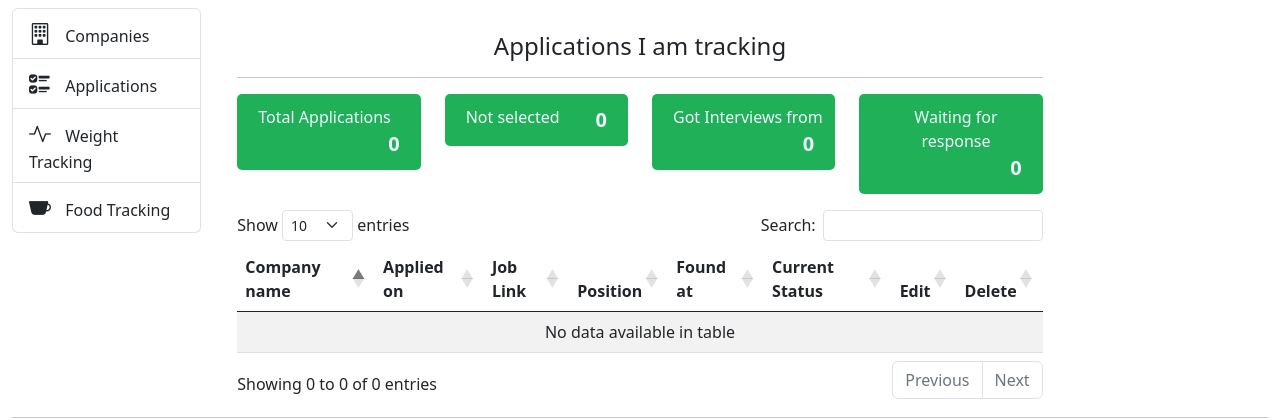
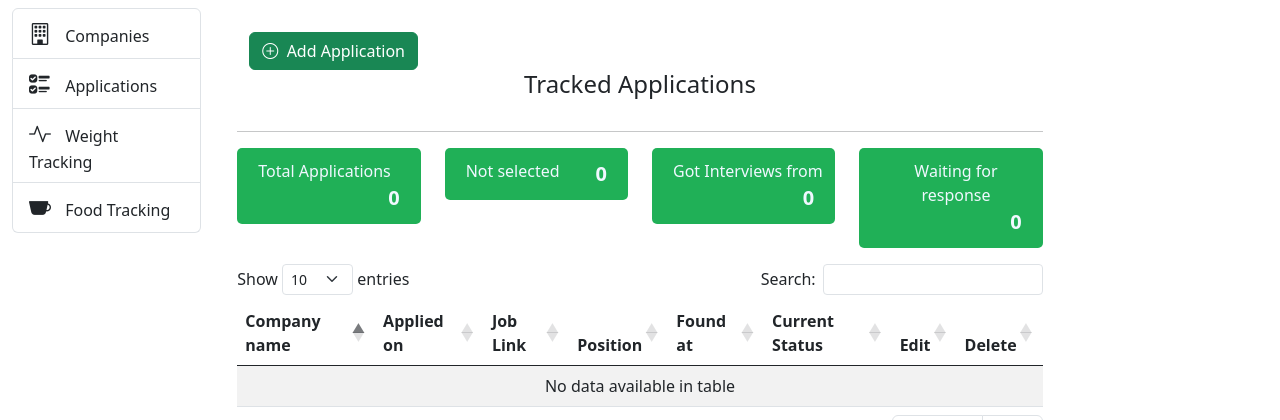
Before and after one commit to vibhavnirmal/personalweb, a Flask app: page /applications/view_applications in a window 1280 px wide. Shown: the part 65-485 px from the top of the page. Run offline with Flask 3, Linux system fonts and the light colour scheme; parts of the project's set-up code (start-up, migrations or seed data) failed here and were passed over; some libraries are stand-ins or nearby versions.

Commit message:
updated layout to view/add applications

```diff
--- a/application/templates/view_applications.html
+++ b/application/templates/view_applications.html
@@ -5,9 +5,22 @@
 <link rel="stylesheet" href="https://cdnjs.cloudflare.com/ajax/libs/font-awesome/4.7.0/css/font-awesome.min.css">
 <link href="{{ url_for('static', filename='css/counters.css') }}" rel="stylesheet">
 
+<div class="container-fluid mt-4">
 
-<div class="container-fluid mt-4">
-    <h4 class="text-center">Applications I am tracking</h4>
+    <div class="container">
+        <div class="row justify-content-between mb-4">
+            <div>
+                <a href="{{ url_for('my_applications.add_application') }}" class="btn btn-success float-left">
+                    <i class="bi bi-plus-circle"></i>
+                    &nbsp;Add Application
+                </a>
+            </div>
+            <div class="text-center">
+                <h4>Tracked Applications</h4>
+            </div>
+        </div>
+    </div>
+
     <hr>
     <div class="row">
         <div class="col-md-3 mb-3">
```
Also changed, not shown: application/templates/add_application.html (+21 -3 lines).
